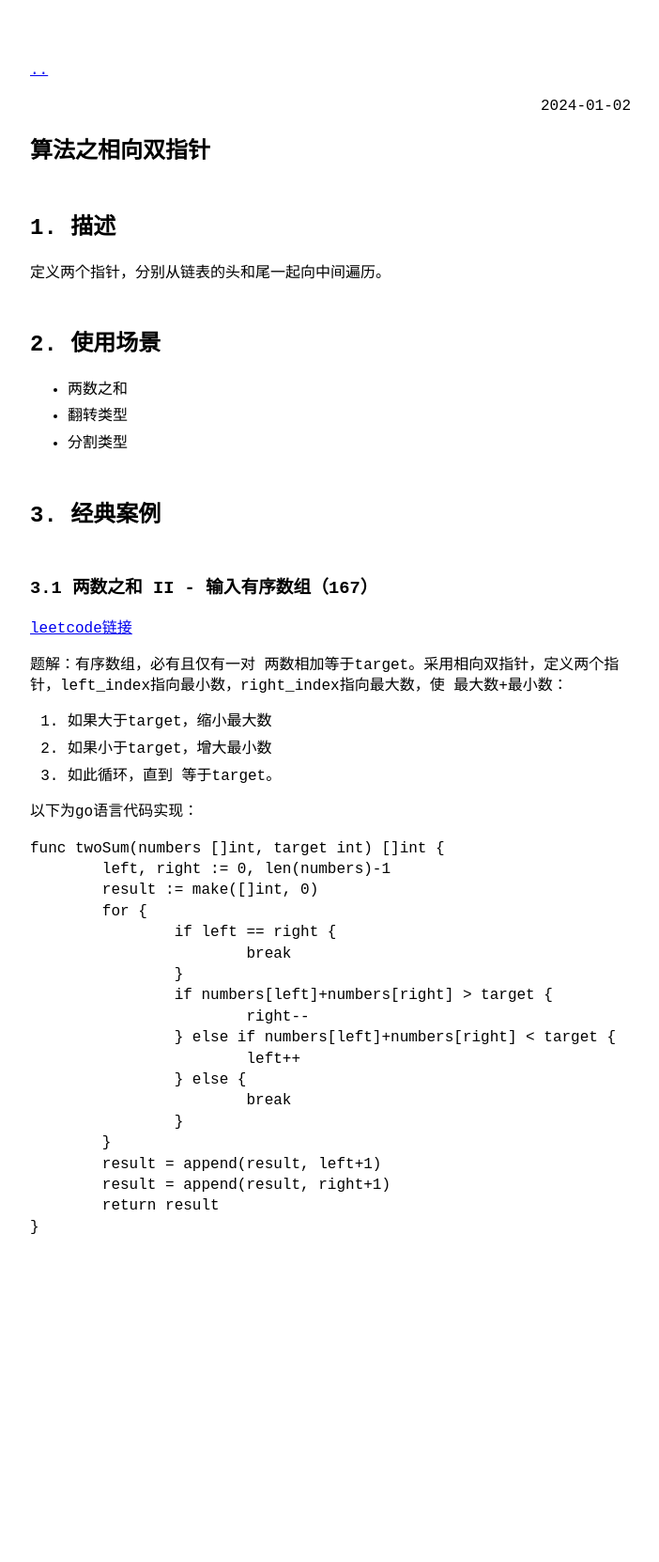
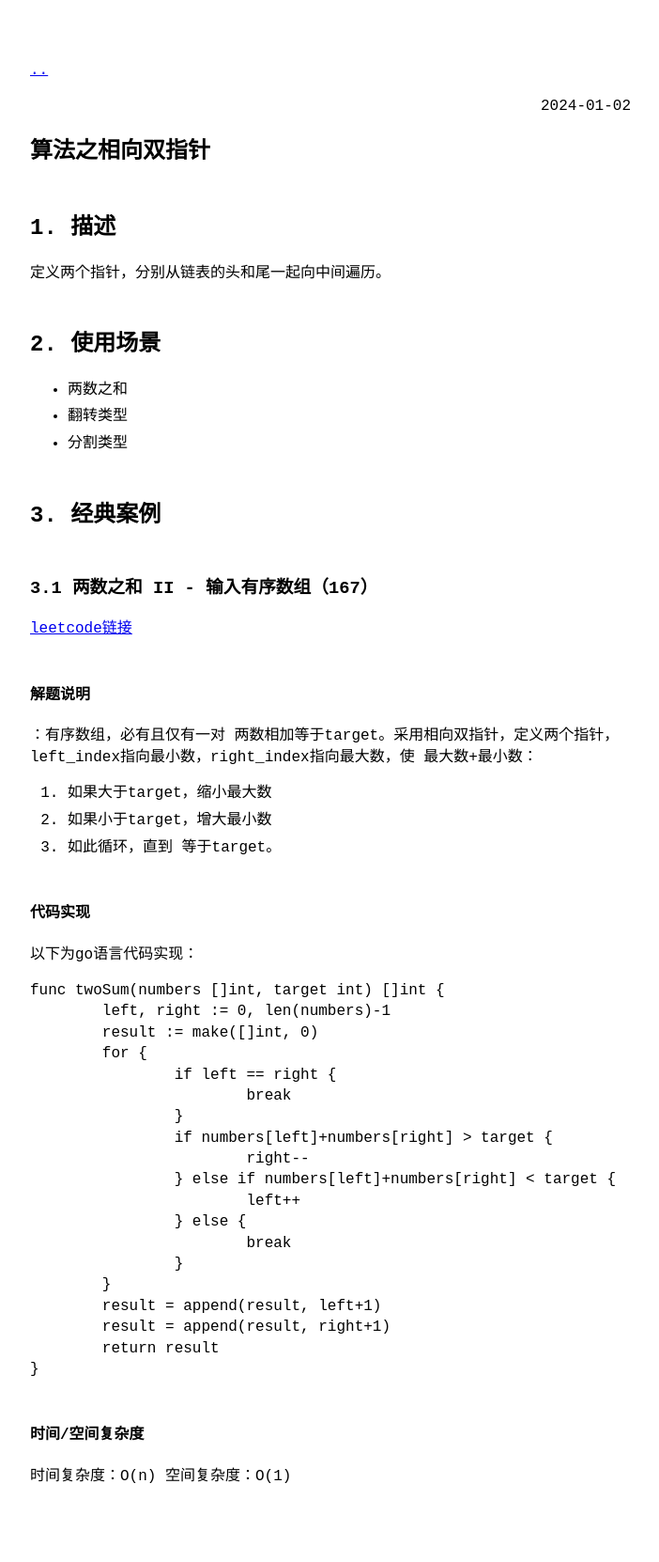
Before and after one commit to Jurneez/doraemon, a Jekyll site: the page built from _posts/2024-01-02-leetcode-algorithm-opposing-double-pointers.md, in a window 1280 px wide. Shown: the whole page at 94% size, without its empty margins (288-990 px from the left). Built offline with Jekyll 4.4.1, drawn with Linux system fonts in a browser that asks for light colours; before the commit the page ends 1397 px from its top, so only the background shows below that.

Commit message:
两数之和 II - 输入有序数组

```diff
--- a/_posts/2024-01-02-leetcode-algorithm-opposing-double-pointers.md
+++ b/_posts/2024-01-02-leetcode-algorithm-opposing-double-pointers.md
@@ -16,11 +16,13 @@ category: leetcode_algorithm
 ### 3.1 两数之和 II - 输入有序数组（167）
 [leetcode链接](https://leetcode.cn/problems/two-sum-ii-input-array-is-sorted/)
 
-题解：有序数组，必有且仅有一对 两数相加等于target。采用相向双指针，定义两个指针，left_index指向最小数，right_index指向最大数，使 最大数+最小数：
+####  解题说明
+：有序数组，必有且仅有一对 两数相加等于target。采用相向双指针，定义两个指针，left_index指向最小数，right_index指向最大数，使 最大数+最小数：
 1. 如果大于target，缩小最大数
 2. 如果小于target，增大最小数
 3. 如此循环，直到 等于target。
 
+#### 代码实现
 以下为go语言代码实现：
 <pre>
 func twoSum(numbers []int, target int) []int {
@@ -43,3 +45,7 @@ func twoSum(numbers []int, target int) []int {
 	return result
 }
 </pre>
+
+#### 时间/空间复杂度
+时间复杂度：O(n)
+空间复杂度：O(1)
```
